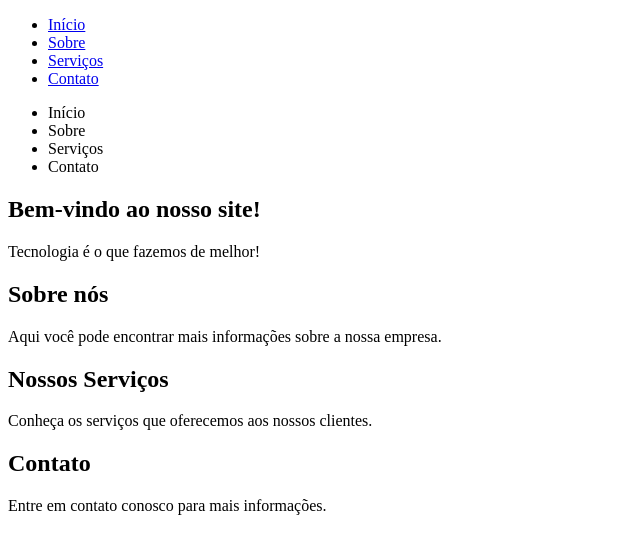
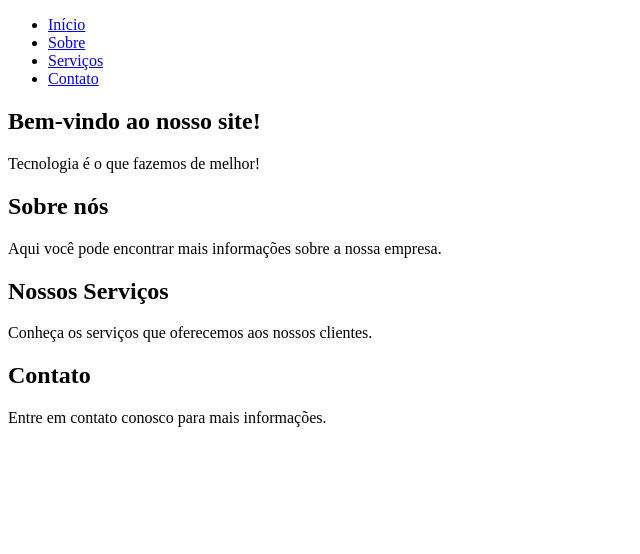
Before and after one commit to AlissonSco/Atividade-Web-9, a plain HTML site: page index.html in a window 1280 px wide. Shown: the whole page, without its empty margins (0-640 px from the left). Drawn offline with Linux system fonts and the light colour scheme.

Commit message:
Update index.html

```diff
--- a/index.html
+++ b/index.html
@@ -11,16 +11,6 @@
                 <li><a href="#contato">Contato</a></li>
             </ul>
         </nav>
-        <aside>
-            <nav>
-                <ul>
-                    <li><a>Início</a></li>
-                    <li><a>Sobre</a></li>
-                    <li><a>Serviços</a></li>
-                    <li><a>Contato</a></li>
-                </ul>
-            </nav>
-        </aside>
         <section>
             <h1>Bem-vindo ao nosso site!</h1>
             <p>Tecnologia é o que fazemos de melhor!</p>
@@ -37,4 +27,5 @@
             <h2>Contato</h2>
             <p>Entre em contato conosco para mais informações.</p>
         </section>
+
 </html>
```
